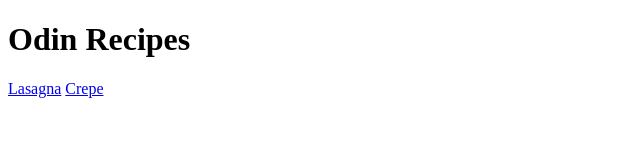
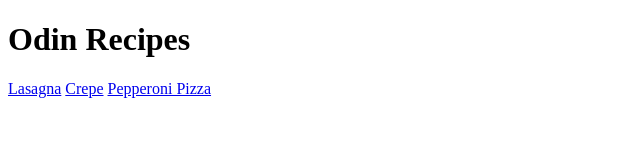
Before and after one commit to mactyre/odin-recipes, a plain HTML site: page index.html in a window 1280 px wide. Shown: the whole page, without its empty margins (0-640 px from the left). Drawn offline with Linux system fonts and the light colour scheme.

Commit message:
Add link to pepperoni pizza page

```diff
--- a/index.html
+++ b/index.html
@@ -10,6 +10,7 @@
         <h1>Odin Recipes</h1>
         <a href="./recipes/lasagna.html">Lasagna</a>
         <a href="./recipes/crepe.html">Crepe</a>
+        <a href="./recipes/pepperoni-pizza.html">Pepperoni Pizza</a>
     </body>
 
 </html>
```
